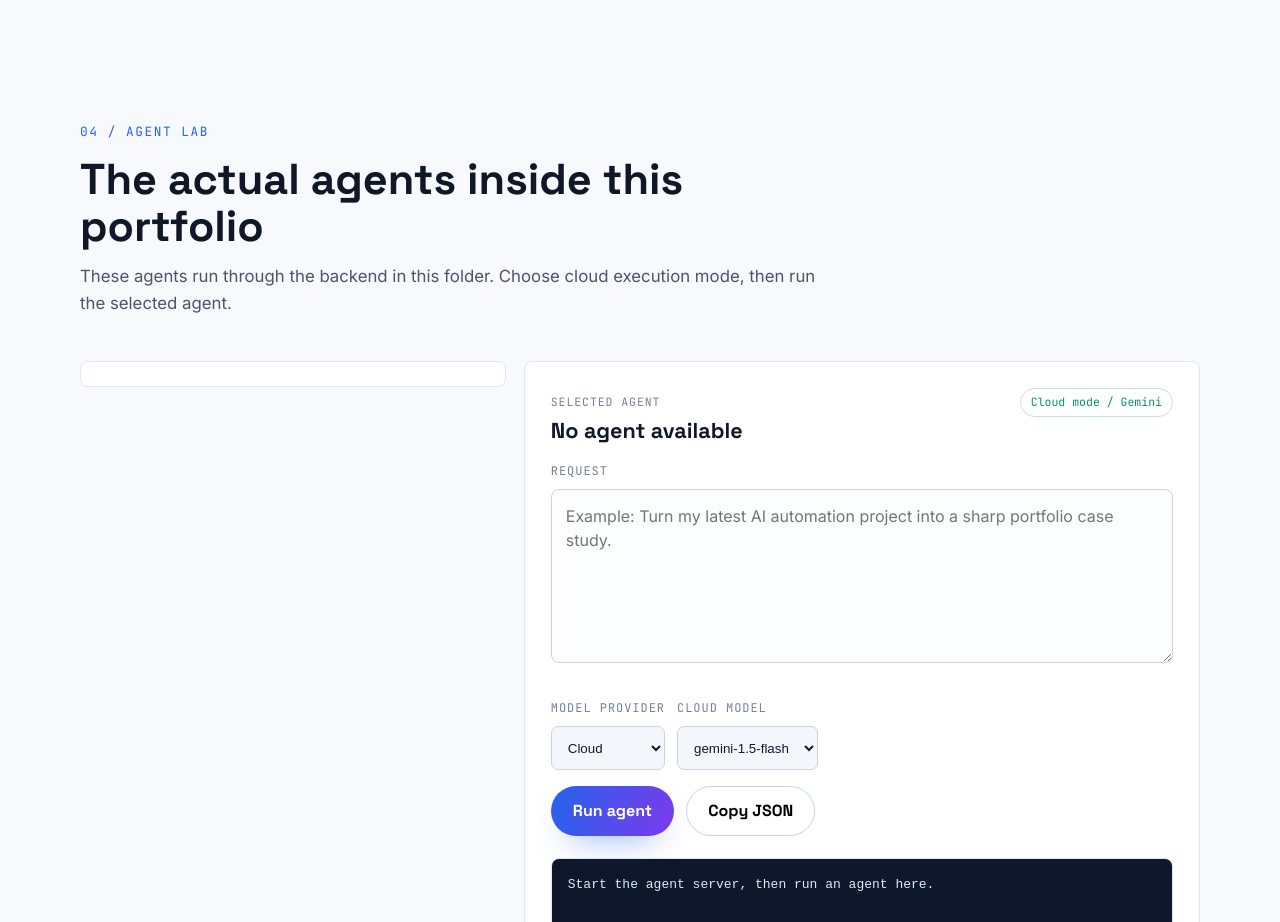
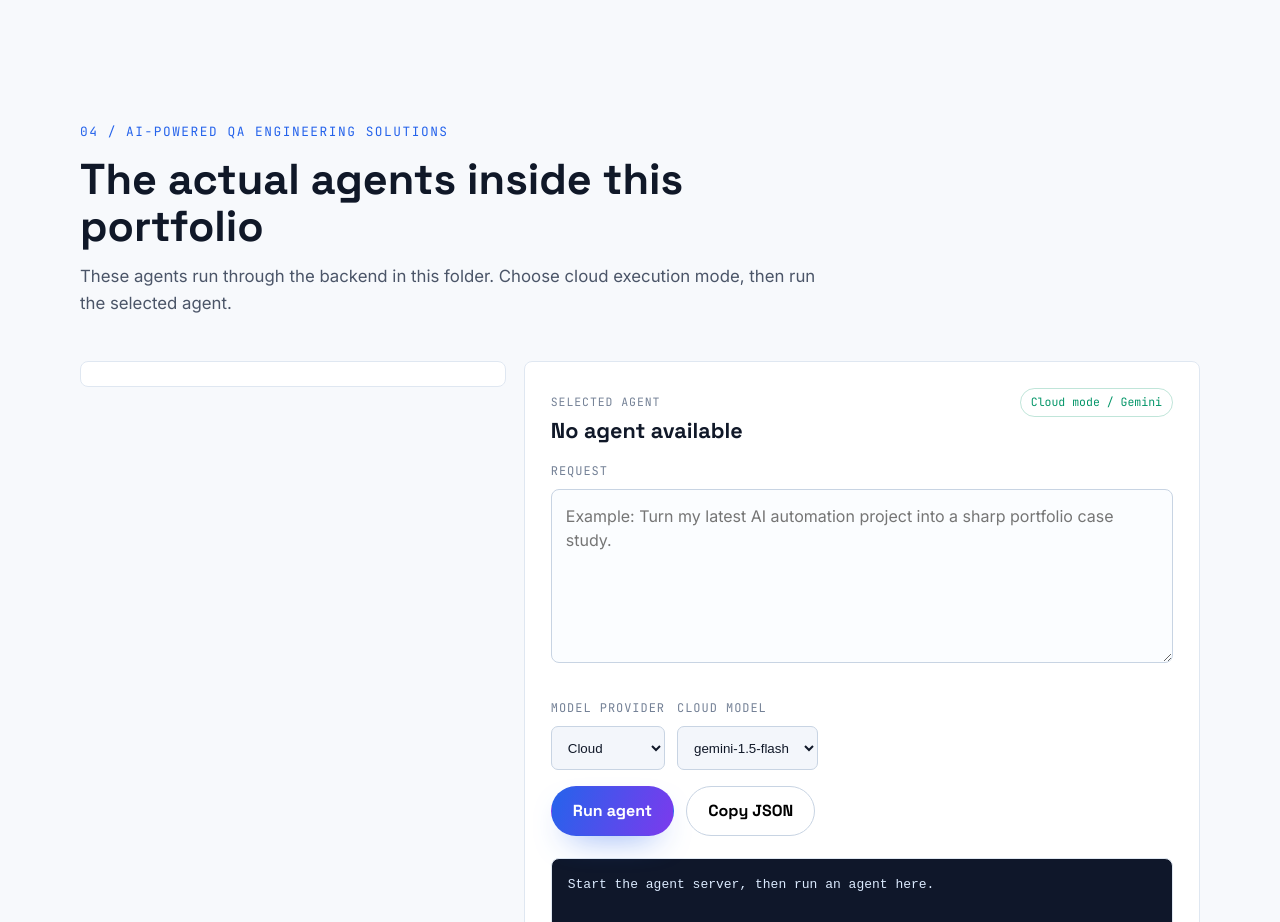
Before and after one commit to abhishekishere98/Portfolio_AI_Agents, a plain HTML site: page index.html in a window 1280 px wide. Shown: the part 3000-3922 px from the top of the page. Drawn offline with Linux system fonts and the light colour scheme; no server answers.

Commit message:
Final app: Agents Section Renamed

```diff
--- a/index.html
+++ b/index.html
@@ -230,7 +230,7 @@
       <section id="agents" class="section">
         <div class="container">
           <header class="sectionhead">
-            <span class="kicker mono">04 / Agent Lab</span>
+            <span class="kicker mono">04 / AI-Powered QA Engineering Solutions</span>
             <h2>The actual agents inside this portfolio</h2>
             <p>
               These agents run through the backend in this folder. Choose cloud execution mode,
```
